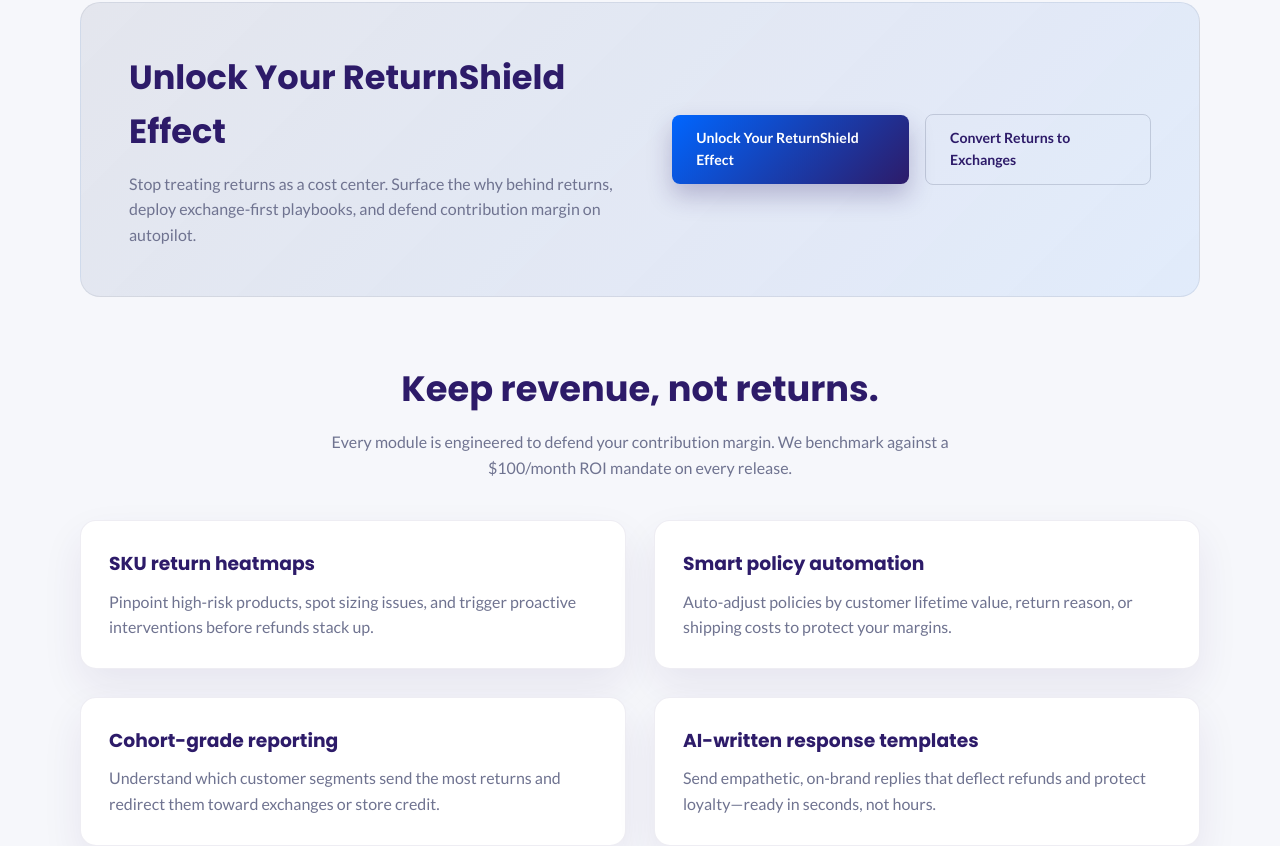
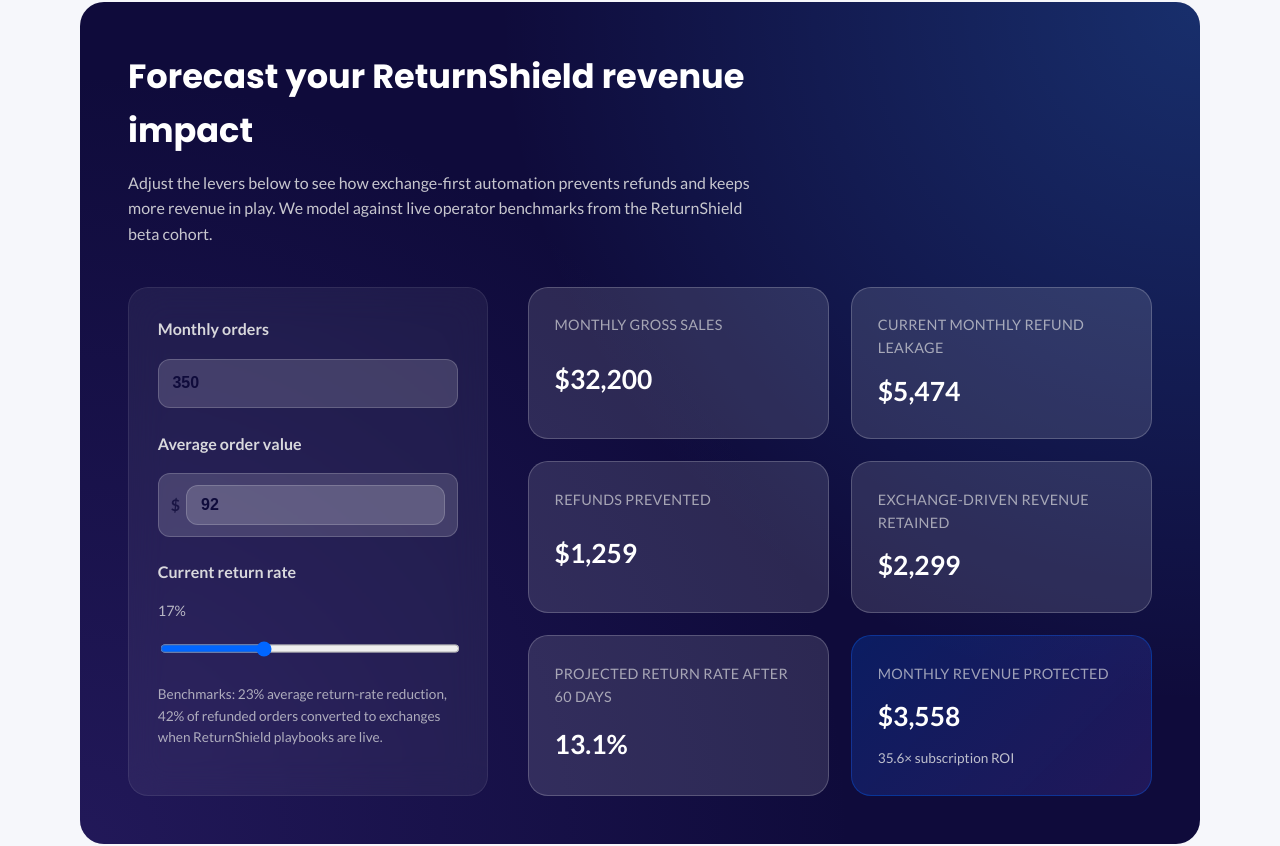
Before and after one commit to dmitriy718/ReturnShield, a React (Vite) app in the folder frontend/: page / in a window 1280 px wide. Shown: the part 1080-1926 px from the top of the page. Built offline with nearby package versions, Linux system fonts and the light colour scheme.

Commit message:
feat(roi): add interactive revenue forecaster and policy nav parity

```diff
--- a/frontend/src/App.css
+++ b/frontend/src/App.css
@@ -620,6 +620,171 @@ h3,
   color: var(--color-muted);
 }
 
+.roi-calculator {
+  background: #0f0b3b;
+  border-radius: 24px;
+  padding: 3rem;
+  color: #fff;
+  margin-bottom: 4rem;
+  position: relative;
+  overflow: hidden;
+}
+
+.roi-calculator::after {
+  content: "";
+  position: absolute;
+  inset: 0;
+  background: radial-gradient(circle at top right, rgba(51, 153, 255, 0.25), transparent 50%),
+    radial-gradient(circle at bottom left, rgba(77, 55, 158, 0.3), transparent 55%);
+  pointer-events: none;
+}
+
+.roi-header {
+  max-width: 640px;
+  position: relative;
+  z-index: 1;
+}
+
+.roi-header h2 {
+  font-size: 2.1rem;
+  margin: 0 0 0.75rem;
+  color: #fff;
+}
+
+.roi-header p {
+  margin: 0;
+  color: rgba(232, 232, 232, 0.85);
+}
+
+.roi-layout {
+  margin-top: 2.5rem;
+  display: grid;
+  grid-template-columns: minmax(0, 360px) minmax(0, 1fr);
+  gap: 2.5rem;
+  position: relative;
+  z-index: 1;
+}
+
+.roi-form {
+  display: grid;
+  gap: 1.4rem;
+  background: rgba(255, 255, 255, 0.06);
+  border-radius: 20px;
+  padding: 1.8rem;
+  backdrop-filter: blur(18px);
+  border: 1px solid rgba(255, 255, 255, 0.08);
+}
+
+.roi-form label {
+  display: grid;
+  gap: 0.5rem;
+  font-weight: 600;
+  color: rgba(232, 232, 232, 0.92);
+}
+
+.roi-form input[type='number'] {
+  border-radius: 12px;
+  border: 1px solid rgba(255, 255, 255, 0.18);
+  background: rgba(255, 255, 255, 0.15);
+  padding: 0.65rem 0.85rem;
+  color: #0f0b3b;
+  font-size: 1rem;
+  font-weight: 600;
+}
+
+.roi-form input[type='number']:focus {
+  outline: 2px solid rgba(0, 102, 255, 0.6);
+  outline-offset: 1px;
+  background: #fff;
+}
+
+.input-prefix {
+  display: flex;
+  align-items: center;
+  gap: 0.4rem;
+  border-radius: 12px;
+  border: 1px solid rgba(255, 255, 255, 0.18);
+  background: rgba(255, 255, 255, 0.15);
+  padding: 0.4rem 0.75rem;
+}
+
+.input-prefix .prefix {
+  font-weight: 600;
+  color: rgba(15, 11, 59, 0.8);
+}
+
+.input-prefix input {
+  border: none;
+  background: transparent;
+  padding: 0;
+  width: 100%;
+  font-weight: 600;
+  color: #0f0b3b;
+}
+
+.input-prefix input:focus {
+  outline: none;
+}
+
+.range-field {
+  position: relative;
+}
+
+.range-meta {
+  font-size: 0.9rem;
+  color: rgba(232, 232, 232, 0.75);
+  font-weight: 500;
+}
+
+.range-field input[type='range'] {
+  width: 100%;
+  accent-color: var(--color-accent);
+}
+
+.roi-footnote {
+  margin: 0;
+  font-size: 0.85rem;
+  color: rgba(232, 232, 232, 0.7);
+}
+
+.roi-results {
+  display: grid;
+  grid-template-columns: repeat(2, minmax(0, 1fr));
+  gap: 1.4rem;
+}
+
+.roi-card {
+  border-radius: 20px;
+  padding: 1.6rem;
+  background: rgba(255, 255, 255, 0.12);
+  border: 1px solid rgba(255, 255, 255, 0.2);
+  display: grid;
+  gap: 0.65rem;
+}
+
+.roi-card .label {
+  font-size: 0.9rem;
+  letter-spacing: 0.02em;
+  text-transform: uppercase;
+  color: rgba(232, 232, 232, 0.65);
+}
+
+.roi-card strong {
+  font-size: 1.65rem;
+  font-weight: 700;
+  color: #fff;
+}
+
+.roi-card small {
+  font-size: 0.85rem;
+  color: rgba(232, 232, 232, 0.8);
+}
+
+.roi-highlight {
+  background: linear-gradient(135deg, rgba(0, 102, 255, 0.2), rgba(77, 55, 158, 0.3));
+  border: 1px solid rgba(0, 102, 255, 0.35);
+}
+
 .features header,
 .pricing header {
   text-align: center;
@@ -1003,6 +1168,18 @@ h3,
     grid-template-columns: repeat(2, minmax(0, 1fr));
   }
 
+  .roi-calculator {
+    padding: 2.5rem;
+  }
+
+  .roi-layout {
+    grid-template-columns: 1fr;
+  }
+
+  .roi-results {
+    grid-template-columns: repeat(2, minmax(0, 1fr));
+  }
+
   .feature-grid,
   .pricing-grid,
   .faq-grid {
@@ -1072,7 +1249,8 @@ h3,
   }
 
   .brand-text {
-    gap: 0.18rem;
+    flex-direction: column;
+    align-items: flex-start;
   }
 
   .brand-title {
@@ -1113,6 +1291,22 @@ h3,
   .footer {
     flex-direction: column;
     align-items: flex-start;
+  }
+
+  .roi-calculator {
+    padding: 2rem 1.5rem;
+  }
+
+  .roi-form {
+    padding: 1.25rem;
+  }
+
+  .roi-results {
+    grid-template-columns: 1fr;
+  }
+
+  .roi-card strong {
+    font-size: 1.4rem;
   }
 }
 
--- a/frontend/src/App.tsx
+++ b/frontend/src/App.tsx
@@ -1,6 +1,6 @@
 import { Link, useLocation, useNavigate } from 'react-router-dom'
-import { useEffect, useState } from 'react'
-import type { MouseEvent as ReactMouseEvent } from 'react'
+import { useEffect, useMemo, useState } from 'react'
+import type { ChangeEvent, MouseEvent as ReactMouseEvent } from 'react'
 import posthog from 'posthog-js'
 import logoMark from './assets/logo-mark.svg'
 import './App.css'
@@ -9,6 +9,57 @@ function App() {
   const [navOpen, setNavOpen] = useState(false)
   const location = useLocation()
   const navigateInternal = useNavigate()
+  const [monthlyOrders, setMonthlyOrders] = useState<number>(350)
+  const [averageOrderValue, setAverageOrderValue] = useState<number>(92)
+  const [returnRate, setReturnRate] = useState<number>(0.17)
+
+  const roiMetrics = useMemo(() => {
+    const projectedReduction = 0.23
+    const exchangeCaptureRate = 0.42
+    const monthlyGrossSales = monthlyOrders * averageOrderValue
+    const currentReturnLoss = monthlyGrossSales * returnRate
+    const refundsPrevented = currentReturnLoss * projectedReduction
+    const exchangeRevenue = monthlyOrders * returnRate * exchangeCaptureRate * averageOrderValue
+    const totalReclaimed = refundsPrevented + exchangeRevenue
+    const returnRateAfter = Math.max(returnRate * (1 - projectedReduction), 0)
+    const roiMultiple = totalReclaimed / 100
+    return {
+      monthlyGrossSales,
+      currentReturnLoss,
+      refundsPrevented,
+      exchangeRevenue,
+      totalReclaimed,
+      returnRateAfter,
+      roiMultiple,
+      projectedReduction,
+      exchangeCaptureRate,
+    }
+  }, [averageOrderValue, monthlyOrders, returnRate])
+
+  const formatCurrency = (value: number) =>
+    value.toLocaleString('en-US', { style: 'currency', currency: 'USD', maximumFractionDigits: 0 })
+  const formatPercent = (value: number, digits = 0) => `${(value * 100).toFixed(digits)}%`
+
+  const handleMonthlyOrdersChange = (event: ChangeEvent<HTMLInputElement>) => {
+    const next = Number(event.target.value)
+    if (!Number.isNaN(next)) {
+      setMonthlyOrders(Math.max(0, Math.min(2000, Math.round(next))))
+    }
+  }
+
+  const handleAverageOrderValueChange = (event: ChangeEvent<HTMLInputElement>) => {
+    const next = Number(event.target.value)
+    if (!Number.isNaN(next)) {
+      setAverageOrderValue(Math.max(0, Math.min(500, Math.round(next))))
+    }
+  }
+
+  const handleReturnRateChange = (event: ChangeEvent<HTMLInputElement>) => {
+    const next = Number(event.target.value)
+    if (!Number.isNaN(next)) {
+      setReturnRate(Math.max(0, Math.min(0.5, next)))
+    }
+  }
 
   useEffect(() => {
     if (navOpen) {
@@ -331,6 +382,94 @@ function App() {
           ))}
         </section>
 
+        <section className="roi-calculator" aria-label="ReturnShield ROI forecaster">
+          <div className="roi-header">
+            <h2>Forecast your ReturnShield revenue impact</h2>
+            <p>
+              Adjust the levers below to see how exchange-first automation prevents refunds and keeps more revenue in play.
+              We model against live operator benchmarks from the ReturnShield beta cohort.
+            </p>
+          </div>
+          <div className="roi-layout">
+            <form className="roi-form" aria-label="ROI assumptions">
+              <label>
+                <span>Monthly orders</span>
+                <input
+                  type="number"
+                  min={0}
+                  max={2000}
+                  step={10}
+                  value={monthlyOrders}
+                  onChange={handleMonthlyOrdersChange}
+                  inputMode="numeric"
+                />
+              </label>
+              <label>
+                <span>Average order value</span>
+                <div className="input-prefix">
+                  <span className="prefix">$</span>
+                  <input
+                    type="number"
+                    min={0}
+                    max={500}
+                    step={1}
+                    value={averageOrderValue}
+                    onChange={handleAverageOrderValueChange}
+                    inputMode="decimal"
+                  />
+                </div>
+              </label>
+              <label className="range-field">
+                <span>Current return rate</span>
+                <div className="range-meta">{formatPercent(returnRate, 0)}</div>
+                <input
+                  type="range"
+                  min={0}
+                  max={0.5}
+                  step={0.01}
+                  value={returnRate}
+                  onChange={handleReturnRateChange}
+                  aria-valuemin={0}
+                  aria-valuemax={0.5}
+                  aria-valuenow={returnRate}
+                />
+              </label>
+              <p className="roi-footnote">
+                Benchmarks: {formatPercent(roiMetrics.projectedReduction, 0)} average return-rate reduction,{' '}
+                {formatPercent(roiMetrics.exchangeCaptureRate, 0)} of refunded orders converted to exchanges when ReturnShield
+                playbooks are live.
+              </p>
+            </form>
+            <div className="roi-results" aria-label="Projected ROI outcomes">
+              <article className="roi-card">
+                <span className="label">Monthly gross sales</span>
+                <strong>{formatCurrency(roiMetrics.monthlyGrossSales)}</strong>
+              </article>
+              <article className="roi-card">
+                <span className="label">Current monthly refund leakage</span>
+                <strong>{formatCurrency(roiMetrics.currentReturnLoss)}</strong>
+              </article>
+              <article className="roi-card">
+                <span className="label">Refunds prevented</span>
+                <strong>{formatCurrency(roiMetrics.refundsPrevented)}</strong>
+              </article>
+              <article className="roi-card">
+                <span className="label">Exchange-driven revenue retained</span>
+                <strong>{formatCurrency(roiMetrics.exchangeRevenue)}</strong>
+              </article>
+              <article className="roi-card">
+                <span className="label">Projected return rate after 60 days</span>
+                <strong>{formatPercent(roiMetrics.returnRateAfter, 1)}</strong>
+              </article>
+              <article className="roi-card roi-highlight">
+                <span className="label">Monthly revenue protected</span>
+                <strong>{formatCurrency(roiMetrics.totalReclaimed)}</strong>
+                <small>{roiMetrics.roiMultiple.toFixed(1)}× subscription ROI</small>
+              </article>
+            </div>
+          </div>
+        </section>
+
         <section className="cta-banner" aria-label="Unlock your ReturnShield effect">
           <div className="cta-banner-copy">
             <h2>Unlock Your ReturnShield Effect</h2>
```
